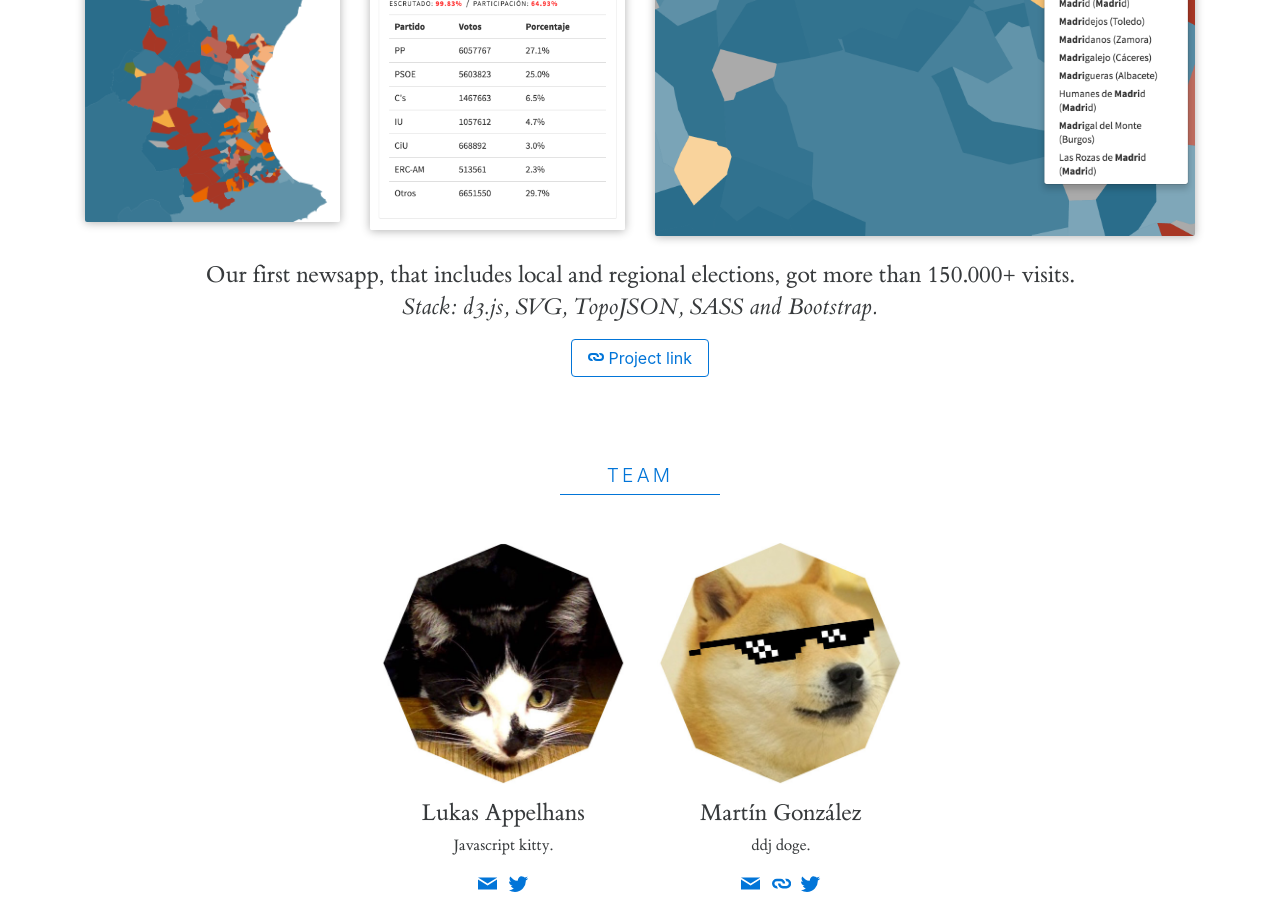
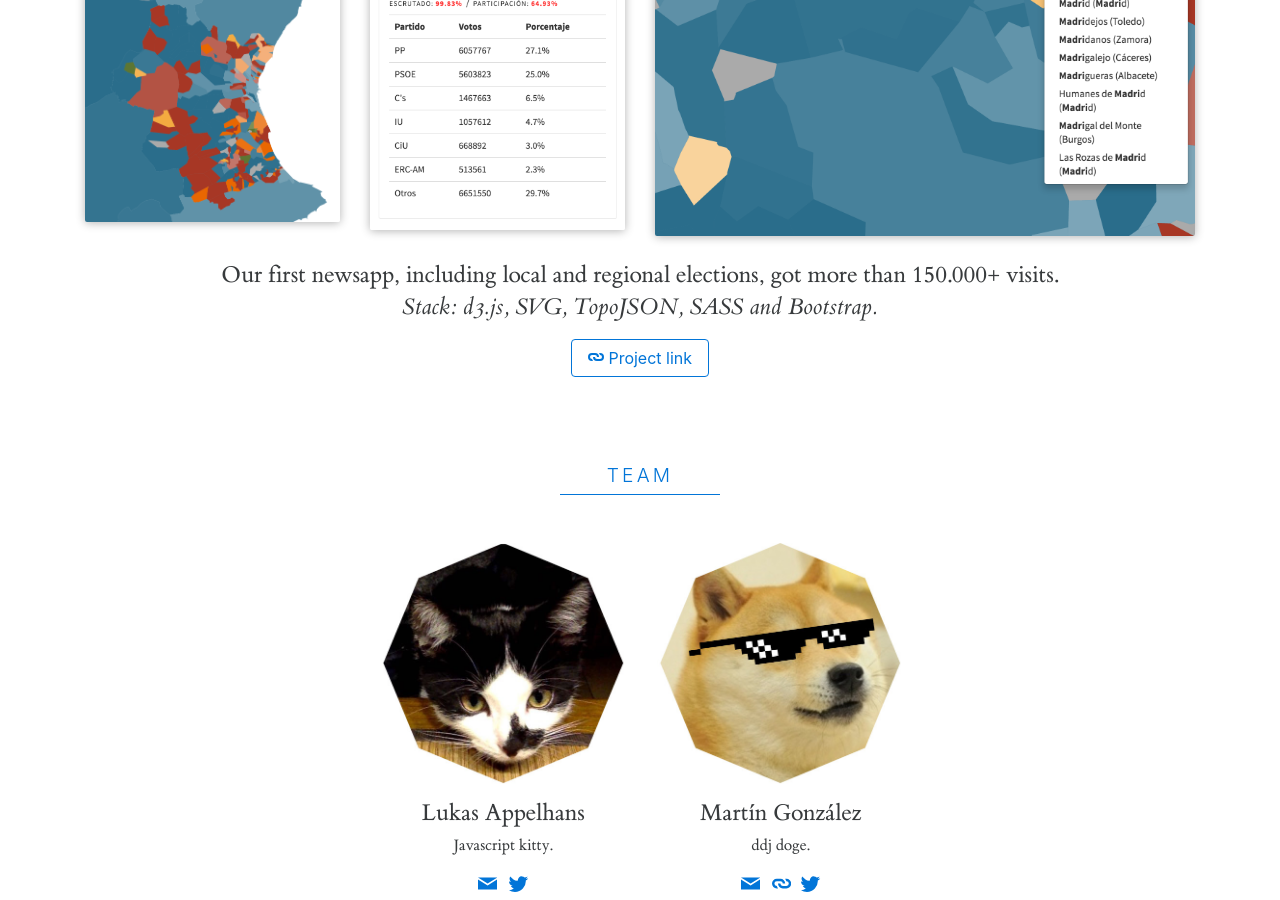
Before and after one commit to martgnz/newsappsio.github.io, a Jekyll site: the page built from index.html, in a window 1280 px wide and 900 px high, scrolled down 1795 px. Built offline with Jekyll 4.4.1, drawn with Linux system fonts in a browser that asks for light colours.

Commit message:
small typo

```diff
--- a/_data/projects.yml
+++ b/_data/projects.yml
@@ -50,7 +50,7 @@
   url: http://resultados24m.elespanol.com/
   date: 20th May 2015
   description: >
-    Our first newsapp, that includes local and regional elections, got more than 150.000<span class="plus">+</span> visits. <br />
+    Our first newsapp, including local and regional elections, got more than 150.000<span class="plus">+</span> visits. <br />
     <i>Stack: d3.js, SVG, TopoJSON, SASS and Bootstrap.</i>
   showcase: >
     <div class="row collage">
```
